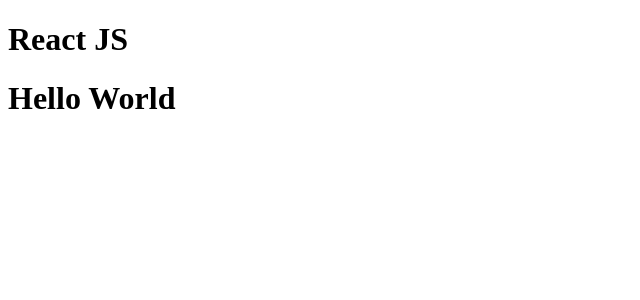
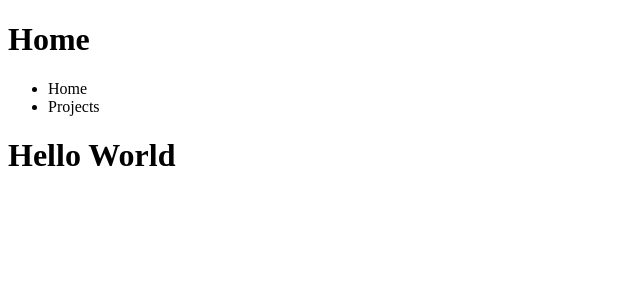
Before and after one commit to angeloevangelista/gostack, a React app in the folder conceitos-dev/frontend/: page / in a window 1280 px wide. Shown: the top 300 px of the page, without its empty margins (0-640 px from the left). Built offline with nearby package versions, Linux system fonts and the light colour scheme.

Commit message:
Entendendo as propriedades

```diff
--- a/conceitos-dev/frontend/src/App.js
+++ b/conceitos-dev/frontend/src/App.js
@@ -5,7 +5,12 @@
 function App() {
   return (
     <>
-      <Header />
+      <Header title="Home">
+        <ul>
+          <li>Home</li>
+          <li>Projects</li>
+        </ul>
+      </Header>
       <h1>Hello World</h1>
     </>
   );
--- a/conceitos-dev/frontend/src/components/Header.js
+++ b/conceitos-dev/frontend/src/components/Header.js
@@ -1,9 +1,11 @@
 import React from 'react';
 
-function Header() {
+function Header({ children, title }) {
   return (
     <header>
-      <h1>React JS</h1>
+      <h1>{title}</h1>
+
+      {children}
     </header>
   );
 }
```
Also changed, not shown: 1 other file (tests, documents, lock files or other folders).
